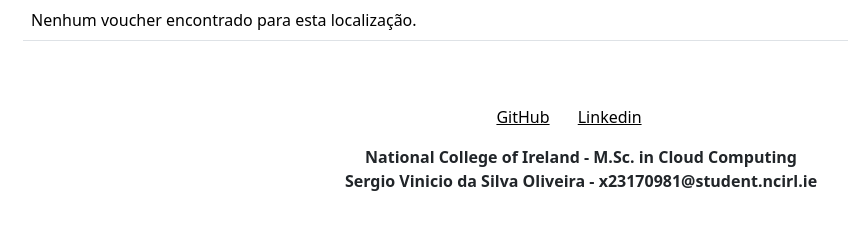
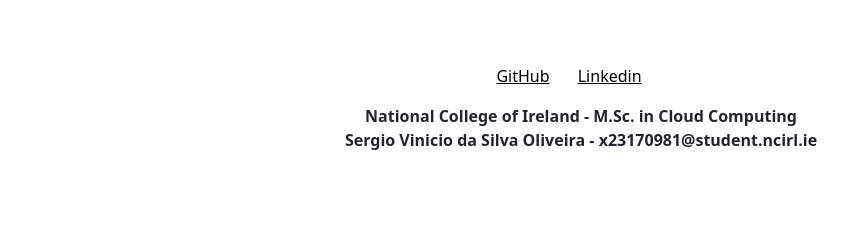
Before and after one commit to sergio-oliveira-br/safetrade_admin_service, a Django app: page /vouchers/ in a window 1280 px wide. Shown: the part 397-637 px from the top of the page, without its empty margins (59-907 px from the left). Run offline with Django 5.2, Linux system fonts and the light colour scheme; data that the repository does not hold is empty.

Commit message:
Update _voucher_table.html
act:
-> cleanup location

```diff
--- a/vouchers/templates/core/_voucher_table.html
+++ b/vouchers/templates/core/_voucher_table.html
@@ -15,8 +15,6 @@
             <td>€ {{ v.voucher_price }}</td>
             <td><span class="badge bg-info">{{ v.voucher_status }}</span></td>
         </tr>
-        {% empty %}
-        <tr><td colspan="4">Nenhum voucher encontrado para esta localização.</td></tr>
         {% endfor %}
     </tbody>
 </table>
```
